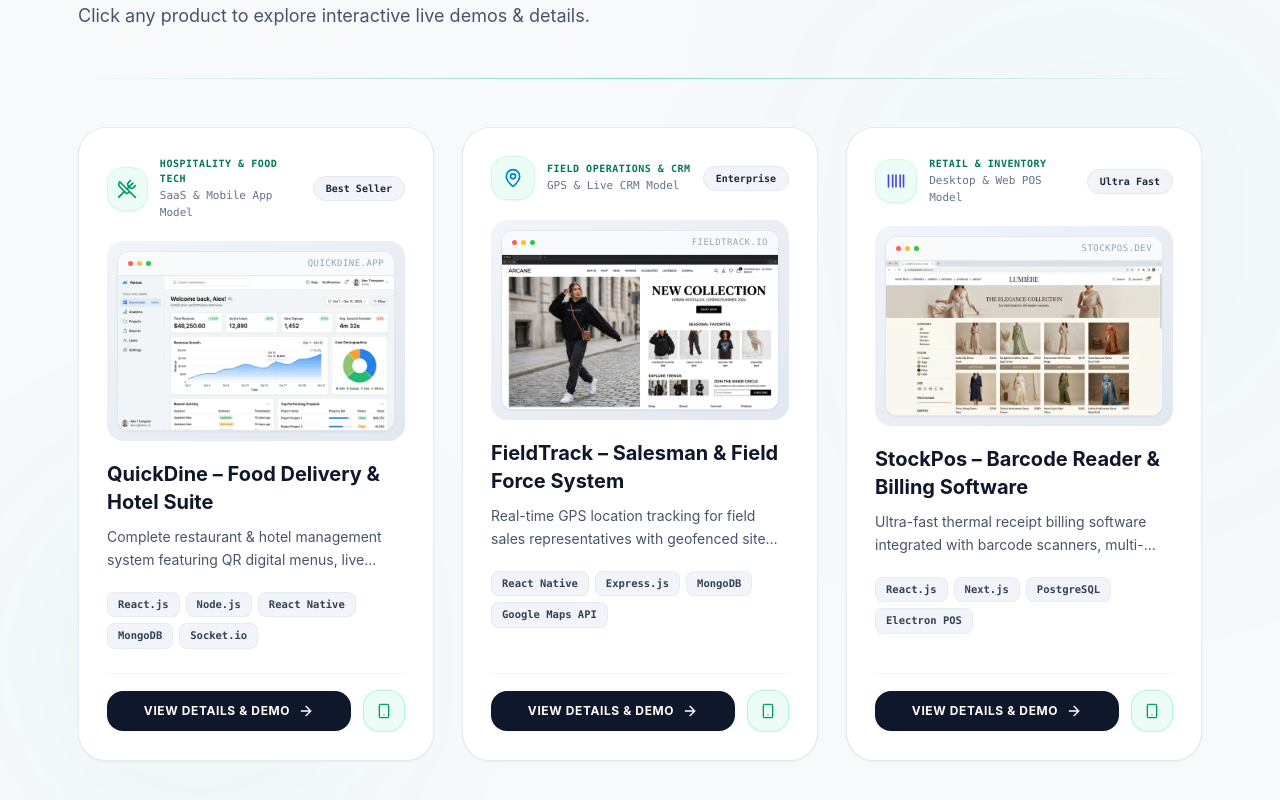
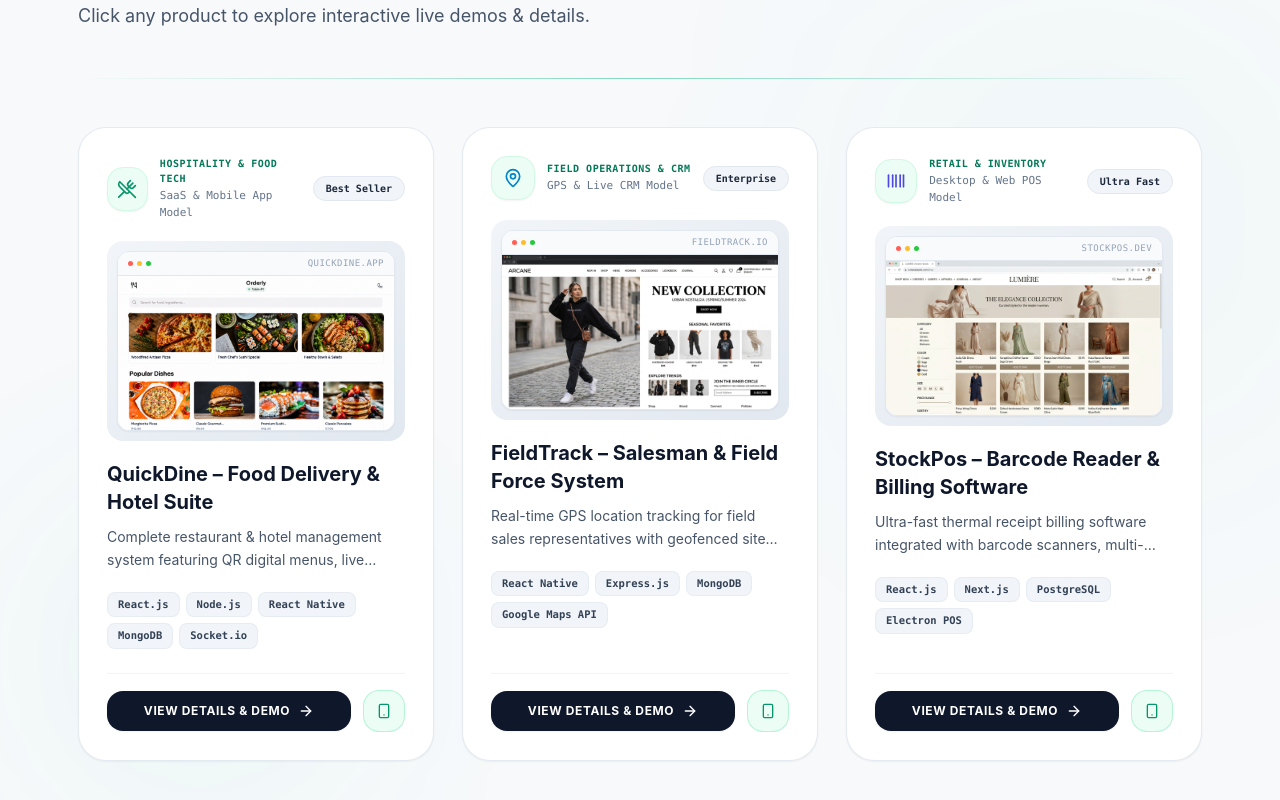
Before and after one commit to 11Aravind/aravind-portfolio, a Next.js app: page / in a window 1280 px wide. Shown: the part 1918-2718 px from the top of the page. Built offline with nearby package versions, Linux system fonts and the light colour scheme.

Commit message:
feat: add products data file and project image asset

```diff
--- a/data/products.ts
+++ b/data/products.ts
@@ -42,7 +42,7 @@
     iconName: "UtensilsCrossed",
     mockupType: "browser",
     accentGradient: "from-emerald-500/15 via-teal-500/10 to-emerald-600/5",
-    image: "/projects/aoba.jpg",
+    image: "/projects/orderle.png",
     appUrl: "quickdine.app",
     demoDetails: {
       overview: "QuickDine is a turnkey solution designed for restaurants, cafes, and multi-branch hotel chains. It digitizes food ordering from table QR scans to kitchen preparation and home delivery dispatch.",
```
Also changed, not shown: public/projects/orderle.png (added).
